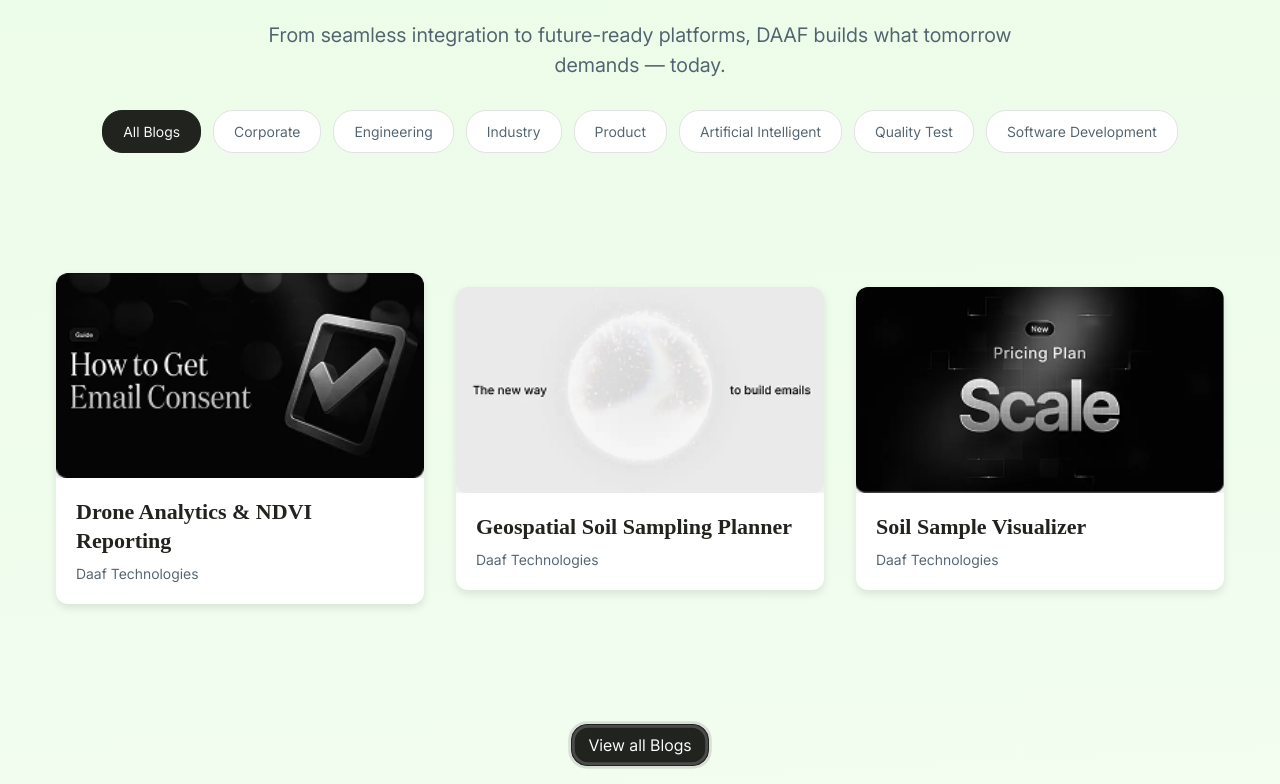
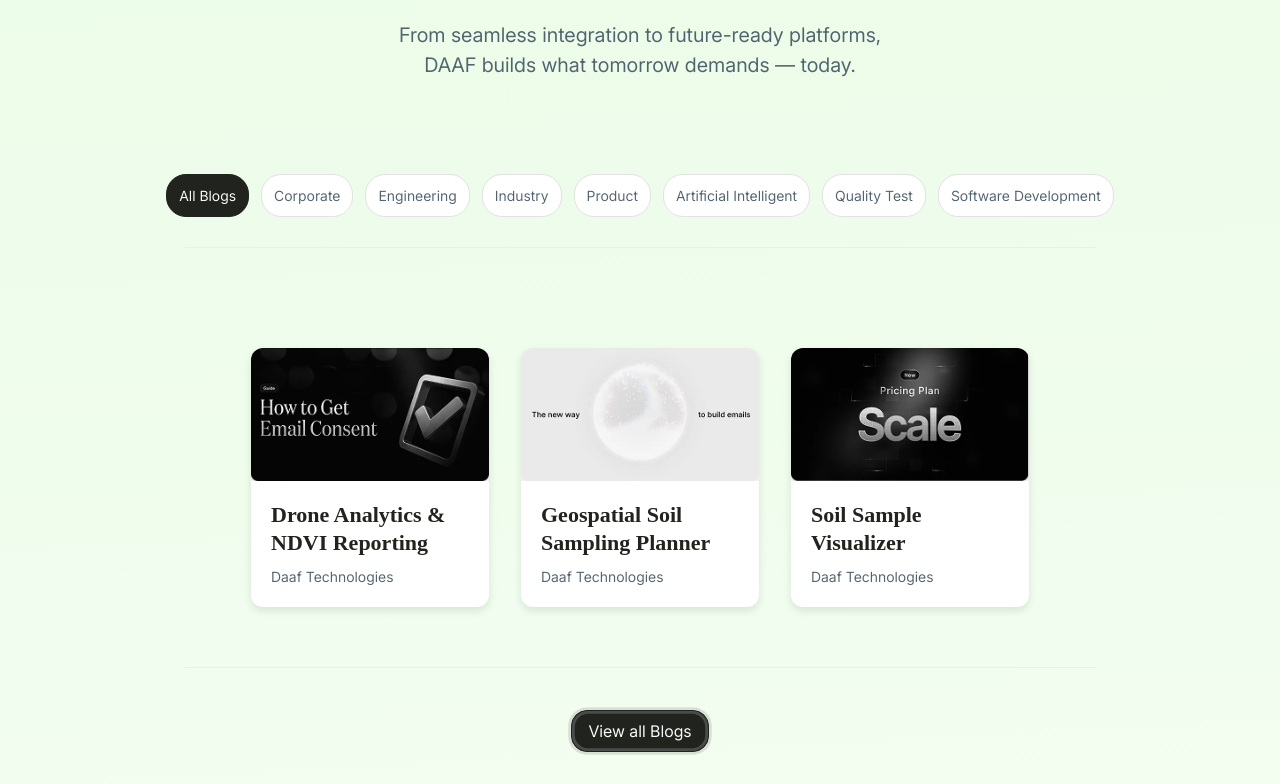
Before and after one commit to daaf-technologies/daaf-website, a SvelteKit app: page /case-study in a window 1280 px wide. Shown: the part 296-1080 px from the top of the page. Built offline with nearby package versions, Linux system fonts and the light colour scheme; a web font is replaced by a local one.

Commit message:
refactor(#89): :recycle: Refactored case studies parent screen

```diff
--- a/src/routes/case-study/+page.svelte
+++ b/src/routes/case-study/+page.svelte
@@ -4,7 +4,6 @@
 	import GetInTouch from '$lib/components/ui/get-in-touch';
 	import Header from '$lib/components/ui/header';
 	import Button from '$lib/components/design/button';
-	import { caseStudiesData } from '$lib/constants/case-studies';
 	import CaseStudyCard1 from '$lib/assets/images/case-study-card-1.png';
 	import CaseStudyCard2 from '$lib/assets/images/case-study-card-2.png';
 	import CaseStudyCard3 from '$lib/assets/images/case-study-card-3.png';
@@ -79,17 +78,15 @@
 
 	<div class="hero-section flex w-full flex-col items-center gap-[30px] px-4 pt-[40px]">
 		<div class="flex flex-col gap-3 text-center">
-			<p class="title text-[30px] font-semibold text-[#21231E]">Case Study</p>
-			<p
-				class="subtitle w-full max-w-[90%] text-center text-[16px] text-[#51636F]"
-			>
+			<p class="title !font-[stacion] text-[30px] font-semibold text-[#21231E]">Case Study</p>
+			<p class="subtitle text-center text-[16px] text-[#51636F]">
 				From seamless integration to future-ready platforms, DAAF builds what tomorrow demands —
 				today.
 			</p>
 		</div>
 
-		<div class="filters-container flex w-full max-w-[1200px] flex-wrap justify-center gap-2 px-4">
-			{#each filters as filter}
+		<div class="filters-container flex max-w-[1200px] flex-wrap justify-center gap-2">
+			{#each filters as filter (filter)}
 				<button
 					class="filter-btn"
 					class:active={selectedFilter === filter}
@@ -101,10 +98,10 @@
 		</div>
 	</div>
 
-	<div
-		class="case-studies-grid flex w-full max-w-[1200px] flex-col items-center gap-4 px-4 py-[40px]"
-	>
-		{#each filteredCaseStudies as study}
+	<div class="divider border-b-[1px] border-[#EDEDED]"></div>
+
+	<div class="case-studies-grid flex flex-col items-center gap-4 px-4 py-[40px]">
+		{#each filteredCaseStudies as study (study.slug)}
 			<a href="/case-study/{study.slug}" class="case-study-card">
 				<div class="card-image">
 					<img src={study.image} alt={study.title} />
@@ -117,10 +114,13 @@
 		{/each}
 	</div>
 
-	<div class="view-all-section flex w-full justify-center pb-[40px]">
-		<Button variant="primary" onclick={() => goto('/blogs')} class="view-all-btn">
-			View all Blogs
-		</Button>
+	<div class="divider border-b-[1px] border-[#EDEDED]"></div>
+
+	<div class="view-all-section flex w-full justify-center">
+		<div class="view-all-btn">
+			<Button class="w-full" variant="primary" onclick={() => goto('/blogs')}>View all Blogs</Button
+			>
+		</div>
 	</div>
 
 	<GetInTouch />
@@ -166,7 +166,9 @@
 		border-radius: 12px;
 		overflow: hidden;
 		box-shadow: 0px 4px 8px rgba(0, 0, 0, 0.1);
-		transition: transform 0.2s ease, box-shadow 0.2s ease;
+		transition:
+			transform 0.2s ease,
+			box-shadow 0.2s ease;
 		cursor: pointer;
 		text-decoration: none;
 		display: block;
@@ -216,14 +218,14 @@
 	}
 
 	/* Mobile: 375px to 820px */
-	@media (max-width: 820px) {
+	@media (max-width: 819px) {
 		.case-study {
 			padding-top: 0;
 		}
 
 		.hero-section {
-			padding-top: 24px;
-			gap: 24px;
+			padding-top: 70px;
+			gap: 60px;
 		}
 
 		.title {
@@ -232,13 +234,18 @@
 
 		.subtitle {
 			font-size: 16px;
+			width: 35ch;
 			line-height: 150%;
+		}
+
+		.divider {
+			width: 343px;
 		}
 
 		.filters-container {
 			padding: 0 16px;
+			margin-bottom: 30px;
 			gap: 8px;
-			justify-content: flex-start;
 			overflow-x: auto;
 			-webkit-overflow-scrolling: touch;
 			scrollbar-width: none;
@@ -250,7 +257,7 @@
 
 		.filter-btn {
 			font-size: 12px;
-			padding: 8px 16px;
+			padding: 10px 12px;
 			white-space: nowrap;
 			flex-shrink: 0;
 		}
@@ -264,7 +271,7 @@
 		}
 
 		.case-study-card {
-			width: 100%;
+			width: 342px;
 		}
 
 		.card-content {
@@ -280,33 +287,38 @@
 		}
 
 		.view-all-section {
+			padding-top: 30px;
 			padding-bottom: 40px;
 		}
 
 		.view-all-btn {
-			width: auto;
+			width: 342px;
 			padding: 12px 24px;
 		}
 	}
 
 	/* Tablet: 821px to 1023px */
-	@media (min-width: 821px) and (max-width: 1023px) {
+	@media (min-width: 820px) and (max-width: 1023px) {
 		.case-study {
 			padding-top: 50px;
 		}
 
+		.case-study-card {
+			width: 212px;
+		}
+
 		.hero-section {
-			padding-top: 70px;
-			gap: 30px;
+			padding-top: 120px;
+			gap: 100px;
 		}
 
 		.title {
-			font-size: 44px;
+			font-size: 60px;
 		}
 
 		.subtitle {
 			font-size: 20px;
-			max-width: 60ch;
+			max-width: 40ch;
 		}
 
 		.filters-container {
@@ -315,23 +327,32 @@
 
 		.filter-btn {
 			font-size: 14px;
-			padding: 10px 20px;
+			padding: 10px 12px;
 		}
 
 		.case-studies-grid {
 			display: grid;
 			grid-template-columns: repeat(3, 1fr);
 			gap: 24px;
-			padding-top: 60px;
-			padding-bottom: 60px;
+			padding-top: 40px;
+			padding-bottom: 40px;
 		}
 
 		.card-title {
 			font-size: 20px;
 		}
 
+		.filters-container {
+			padding-bottom: 30px;
+		}
+
+		.divider {
+			width: 840px;
+		}
+
 		.view-all-section {
-			padding-bottom: 60px;
+			padding-top: 30px;
+			padding-bottom: 120px;
 		}
 	}
 
@@ -343,20 +364,21 @@
 
 		.hero-section {
 			padding-top: 120px;
-			gap: 30px;
+			gap: 94px;
 		}
 
 		.title {
-			font-size: 44px;
+			font-size: 64px;
 		}
 
 		.subtitle {
 			font-size: 20px;
-			max-width: 60ch;
+			max-width: 40ch;
 		}
 
 		.filters-container {
 			gap: 12px;
+			padding-bottom: 30px;
 		}
 
 		.filter-btn {
@@ -368,14 +390,19 @@
 			display: grid;
 			grid-template-columns: repeat(3, 1fr);
 			gap: 32px;
-			padding-top: 120px;
-			padding-bottom: 120px;
+			padding-top: 40px;
+			padding-bottom: 40px;
 		}
-
+		.case-study-card {
+			width: 257px;
+		}
 		.card-title {
 			font-size: 22px;
 		}
-
+		.divider {
+			width: 910px;
+			margin-bottom: 30px;
+		}
 		.view-all-section {
 			padding-bottom: 120px;
 		}
@@ -389,7 +416,7 @@
 
 		.hero-section {
 			padding-top: 120px;
-			gap: 30px;
+			gap: 94px;
 			max-width: 1200px;
 		}
 
@@ -399,33 +426,40 @@
 
 		.subtitle {
 			font-size: 20px;
-			max-width: 60ch;
+			max-width: 40ch;
 		}
 
 		.filters-container {
 			gap: 12px;
+			padding-bottom: 30px;
 		}
 
 		.filter-btn {
 			font-size: 14px;
-			padding: 10px 20px;
+			padding: 10px 12px;
 		}
 
 		.case-studies-grid {
 			display: grid;
 			grid-template-columns: repeat(3, 1fr);
 			gap: 32px;
-			padding-top: 120px;
-			padding-bottom: 120px;
-			max-width: 1200px;
+			padding-top: 70px;
+			padding-bottom: 60px;
+		}
+
+		.case-study-card {
+			width: 238px;
 		}
 
 		.card-title {
 			font-size: 22px;
 		}
-
+		.divider {
+			width: 910px;
+			margin-bottom: 30px;
+		}
 		.view-all-section {
-			padding-bottom: 120px;
+			padding-bottom: 40px;
 		}
 	}
 </style>
```
